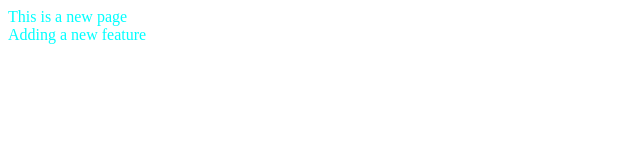
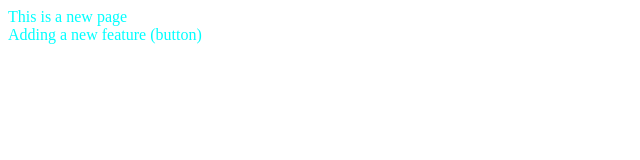
Before and after one commit to Soham3012/localrepo, a plain HTML site: page index.html in a window 1280 px wide. Shown: the full height of the page, 0-640 px from the left. Drawn offline with Linux system fonts and the light colour scheme.

```diff
--- a/index.html
+++ b/index.html
@@ -8,6 +8,6 @@
   </head>
   <body>
     This is a new page <br />
-    Adding a new feature
+    Adding a new feature (button)
   </body>
 </html>
```
